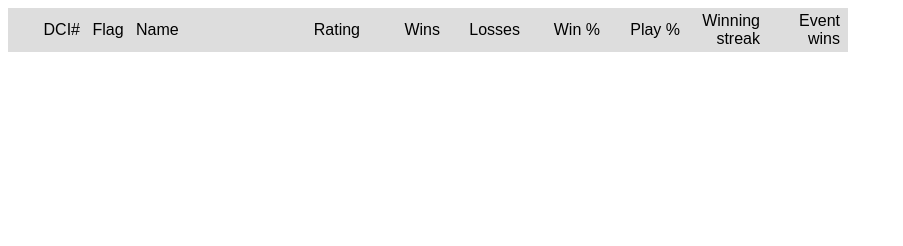
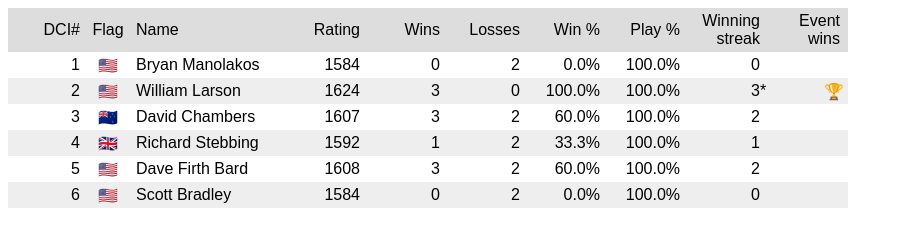
Before and after one commit to davidchambers/iceagemagic.com, a website: page public/players/index.html in a window 1280 px wide. Shown: the whole page, without its empty margins (0-903 px from the left). Drawn offline with Linux system fonts and the light colour scheme; a web font is replaced by a local one.

Commit message:
Ice Age I

```diff
--- a/public/players/index.html
+++ b/public/players/index.html
@@ -65,6 +65,78 @@
         </tr>
       </thead>
       <tbody>
+        <tr>
+          <td>1</td>
+          <td>🇺🇸</td>
+          <td>Bryan Manolakos</td>
+          <td>1584</td>
+          <td>0</td>
+          <td>2</td>
+          <td>0.0%</td>
+          <td title="0 drops">100.0%</td>
+          <td>0</td>
+          <td></td>
+        </tr>
+        <tr>
+          <td>2</td>
+          <td>🇺🇸</td>
+          <td>William Larson</td>
+          <td>1624</td>
+          <td>3</td>
+          <td>0</td>
+          <td>100.0%</td>
+          <td title="0 drops">100.0%</td>
+          <td class="unbroken">3</td>
+          <td>🏆</td>
+        </tr>
+        <tr>
+          <td>3</td>
+          <td>🇳🇿</td>
+          <td>David Chambers</td>
+          <td>1607</td>
+          <td>3</td>
+          <td>2</td>
+          <td>60.0%</td>
+          <td title="0 drops">100.0%</td>
+          <td>2</td>
+          <td></td>
+        </tr>
+        <tr>
+          <td>4</td>
+          <td>🇬🇧</td>
+          <td>Richard Stebbing</td>
+          <td>1592</td>
+          <td>1</td>
+          <td>2</td>
+          <td>33.3%</td>
+          <td title="0 drops">100.0%</td>
+          <td>1</td>
+          <td></td>
+        </tr>
+        <tr>
+          <td>5</td>
+          <td>🇺🇸</td>
+          <td>Dave Firth Bard</td>
+          <td>1608</td>
+          <td>3</td>
+          <td>2</td>
+          <td>60.0%</td>
+          <td title="0 drops">100.0%</td>
+          <td>2</td>
+          <td></td>
+        </tr>
+        <tr>
+          <td>6</td>
+          <td>🇺🇸</td>
+          <td>Scott Bradley</td>
+          <td>1584</td>
+          <td>0</td>
+          <td>2</td>
+          <td>0.0%</td>
+          <td title="0 drops">100.0%</td>
+          <td>0</td>
+          <td></td>
+        </tr>
       </tbody>
     </table>
   </body>
```
Also changed, not shown: src/data/events.js (+17 -0 lines), src/data/players.js (+36 -0 lines).
